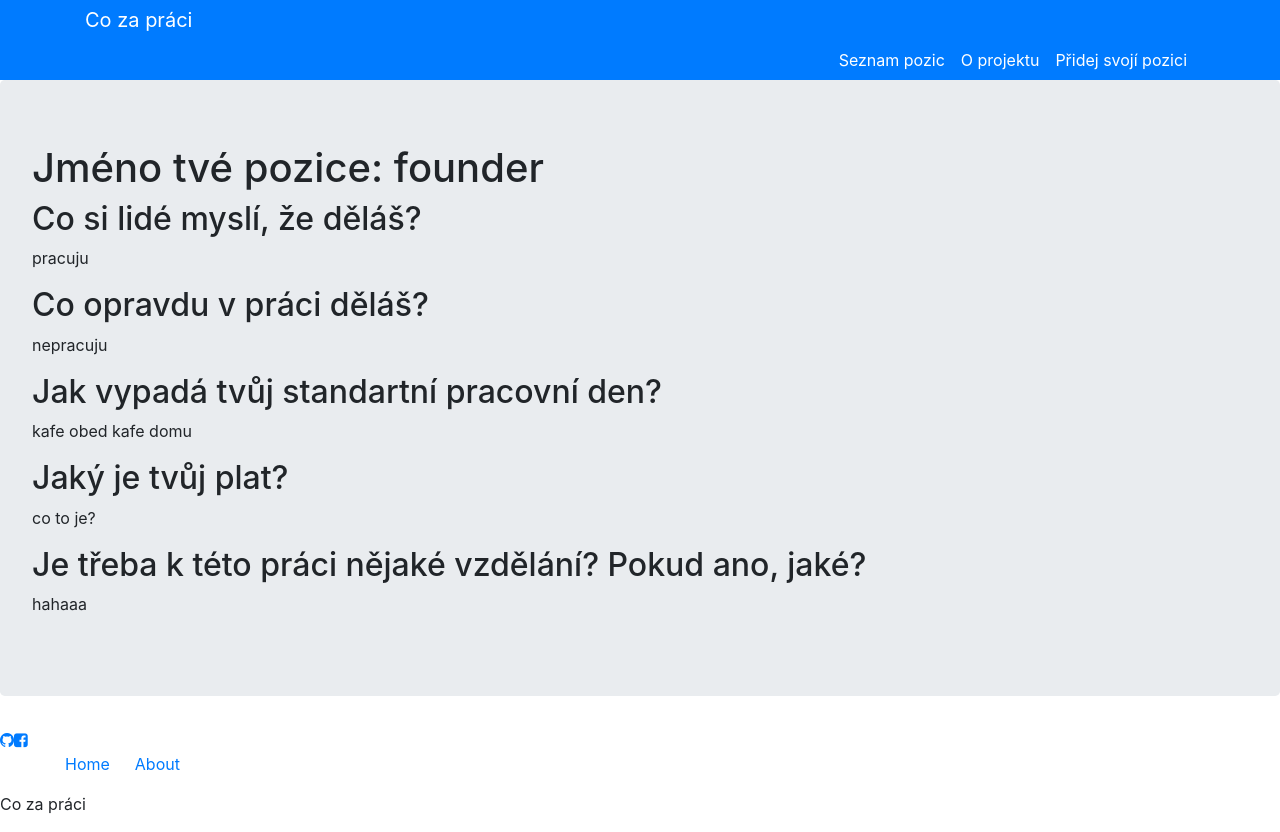
After one commit to Pavel-Circularo/CoZaPraci, a Flask app: page /popis_pozice/1 in a window 1280 px wide. The commit adds this page. Run offline with Flask 2, Linux system fonts and the light colour scheme; data comes from the database, SQL or seed files in the repository; both versions use the stored data as it was after the commit; some libraries are stand-ins or nearby versions.

Commit message:
added link to each job in the list that leads to job_desc which shows data about selected job from db

```diff
--- a/cozapraci.py
+++ b/cozapraci.py
@@ -13,12 +13,12 @@ app.config['SQLALCHEMY_DATABASE_URI'] = 'sqlite:///' + os.path.join(basedir, 'da
 app.config['SQLALCHEMY_TRACK_MODIFICATIONS'] = False
 
 db = SQLAlchemy(app)
-Migrate(app,db)
+Migrate(app, db)
+
 
 class Job(db.Model):
-
     __tablename__ = 'jobs'
-    id = db.Column(db.Integer,primary_key = True)
+    id = db.Column(db.Integer, primary_key=True)
     name = db.Column(db.Text)
     prejudice = db.Column(db.Text)
     reality = db.Column(db.Text)
@@ -26,7 +26,7 @@ class Job(db.Model):
     salary = db.Column(db.Text)
     education = db.Column(db.Text)
 
-    def __init__(self,name,prejudice,reality,day_in_life,salary,education):
+    def __init__(self, name, prejudice, reality, day_in_life, salary, education):
         self.name = name
         self.prejudice = prejudice
         self.reality = reality
@@ -34,25 +34,33 @@ class Job(db.Model):
         self.salary = salary
         self.education = education
 
+    def __repr__(self):
+        return f"Práce: {self.name}, {self.prejudice}, {self.reality}, {self.day_in_life}, {self.salary}, {self.education}"
+
+
 @app.route('/')
 def index():
     return render_template('index.html')
+
 
 @app.route('/domu')
 def home():
     return render_template("home.html")
 
+
 @app.route('/seznam')
 def worklist():
-    return render_template("worklist.html")
+    jobs = Job.query.all()
+    return render_template("worklist.html", jobs=jobs)
+
 
 @app.route('/dekujeme')
 def thank_you():
     return render_template("thankyou.html")
 
+
 @app.route("/pridat_praci", methods=['GET', 'POST'])
 def add_job():
-
     form = AddJob()
 
     if form.validate_on_submit():
@@ -63,12 +71,19 @@ def add_job():
         salary = form.salary.data
         education = form.education.data
 
-        new_job = Job(name,prejudice,reality,day_in_life,salary,education)
+        new_job = Job(name, prejudice, reality, day_in_life, salary, education)
         db.session.add(new_job)
         db.session.commit()
 
         return redirect(url_for('thank_you'))
-    return render_template("pridat_praci.html", form=form)
+    return render_template("pridat_praci2.html", form=form)
+
+@app.route('/popis_pozice/<int:job_id>')
+def job_desc(job_id):
+    jobs = Job.query.all()
+    my_job = Job.query.filter(Job.id == job_id).first_or_404()
+    return render_template("job_desc.html", my_job = my_job, jobs = jobs)
+
 
 if __name__ == '__main__':
     app.run(debug=True)
--- a/templates/base.html
+++ b/templates/base.html
@@ -1,33 +1,48 @@
-<!doctype html>
-<html lang="en" class="h-100">
-  <head>
+<!DOCTYPE html>
+<html>
+
+<head>
     <meta charset="utf-8">
-    <meta name="viewport" content="width=device-width, initial-scale=1">
+    <meta name="viewport" content="width=device-width, initial-scale=1.0">
+    <title>base.html</title>
+    <link rel="stylesheet" href="https://cdnjs.cloudflare.com/ajax/libs/twitter-bootstrap/4.0.0/css/bootstrap.min.css">
+    <link rel="stylesheet" href="https://cdnjs.cloudflare.com/ajax/libs/font-awesome/4.7.0/css/font-awesome.min.css">
+    <link rel="stylesheet" href="https://cdnjs.cloudflare.com/ajax/libs/ionicons/2.0.1/css/ionicons.min.css">
+</head>
 
-    <title>Co za práci?</title>
-
-    <link href="https://cdn.jsdelivr.net/npm/bootstrap@5.0.0-beta2/dist/css/bootstrap.min.css" rel="stylesheet" integrity="sha384-BmbxuPwQa2lc/FVzBcNJ7UAyJxM6wuqIj61tLrc4wSX0szH/Ev+nYRRuWlolflfl" crossorigin="anonymous">
-    <link href="cover.css" rel="stylesheet">
-  </head>
-  <body class="d-flex h-100 text-center text-white bg-dark">
-
-    <div class="cover-container d-flex w-100 h-100 p-3 mx-auto flex-column">
-      <header class="mb-auto">
-        <div>
-          <h3 class="float-md-start mb-0">Co za práci</h3>
-          <nav class="nav nav-masthead justify-content-center float-md-end">
-            <a class="nav-link active" aria-current="page" href="{{ url_for('home') }}">Domů</a>
-            <a class="nav-link" href="{{ url_for('worklist') }}">Seznam prací</a>
-            <a class="nav-link" href="{{ url_for('add_job') }}">Přidat práci</a>
-            <a class="nav-link" href="#">O projektu</a>
-          </nav>
-        </div>
-      </header>
+<body>
+    <div>
+        <nav class="nav bar navbar-light navbar-expand-md bg-primary d-flex navigation-clean">
+            <div class="container"><a class="navbar-brand text-white" href="{{url_for('index')}}">Co za práci</a><button class="navbar-toggler" data-toggle="collapse" data-target="#navcol-1"><span class="sr-only">Toggle navigation</span><span class="navbar-toggler-icon"></span></button>
+                <div class="collapse navbar-collapse"
+                    id="navcol-1">
+                    <ul class="nav navbar-nav ml-auto">
+                        <li class="nav-item" role="presentation"><a class="nav-link text-white active" href="{{url_for('worklist')}}">Seznam pozic</a></li>
+                        <li class="nav-item" role="presentation"><a class="nav-link text-white" href="#">O projektu</a></li>
+                        <li class="nav-item" role="presentation"><a class="nav-link text-white" href="{{url_for('add_job')}}">Přidej svojí pozici</a></li>
+                    </ul>
+                </div>
+            </div>
+        </nav>
+    </div>
       {% block content %}
 
+      {% endblock %}
+    <div class="footer-basic">
+        <footer>
+            <div class="social"><a href="#"><i class="icon ion-social-github"></i></a><a href="#" style="padding-bottom:0px;"><i class="fa fa-facebook-square" style="padding-bottom:0;margin:0px;height:0px;"></i></a></div>
+            <ul class="list-inline justify-content-center align-items-center align-content-center">
+                <li class="list-inline-item" style="padding-right:0px;padding-left:65px;"><a href="#">Home</a></li>
+                <li class="list-inline-item"></li>
+                <li class="list-inline-item"><a href="#">About</a></li>
+                <li class="list-inline-item"></li>
+                <li class="list-inline-item"></li>
+            </ul>
+            <p class="copyright">Co za práci&nbsp;</p>
+        </footer>
+    </div>
+    <script src="https://cdnjs.cloudflare.com/ajax/libs/jquery/3.2.1/jquery.min.js"></script>
+    <script src="https://cdnjs.cloudflare.com/ajax/libs/twitter-bootstrap/4.0.0/js/bootstrap.bundle.min.js"></script>
+</body>
 
-      {% endblock %}
-
-    </div>
-  </body>
 </html>
--- /dev/null
+++ b/templates/job_desc.html
@@ -0,0 +1,19 @@
+{% extends "base.html" %}
+
+{% block content %}
+<div class="jumbotron">
+
+    <h1>Jméno tvé pozice: {{my_job.name}}</h1>
+    <h2>Co si lidé myslí, že děláš?</h2>
+    <p>{{my_job.prejudice}}</p>
+    <h2>Co opravdu v práci děláš?</h2>
+    <p>{{my_job.reality}}</p>
+    <h2>Jak vypadá tvůj standartní pracovní den?</h2>
+    <p>{{my_job.day_in_life}}</p>
+    <h2>Jaký je tvůj plat?</h2>
+    <p>{{my_job.salary}}</p>
+    <h2>Je třeba k této práci nějaké vzdělání? Pokud ano, jaké?</h2>
+    <p>{{my_job.education}}</p>
+
+</div>
+{% endblock %}
```
Also changed, not shown: forms.py (+7 -7 lines), templates/worklist.html (+8 -2 lines), data.sqlite, 1 other file.
